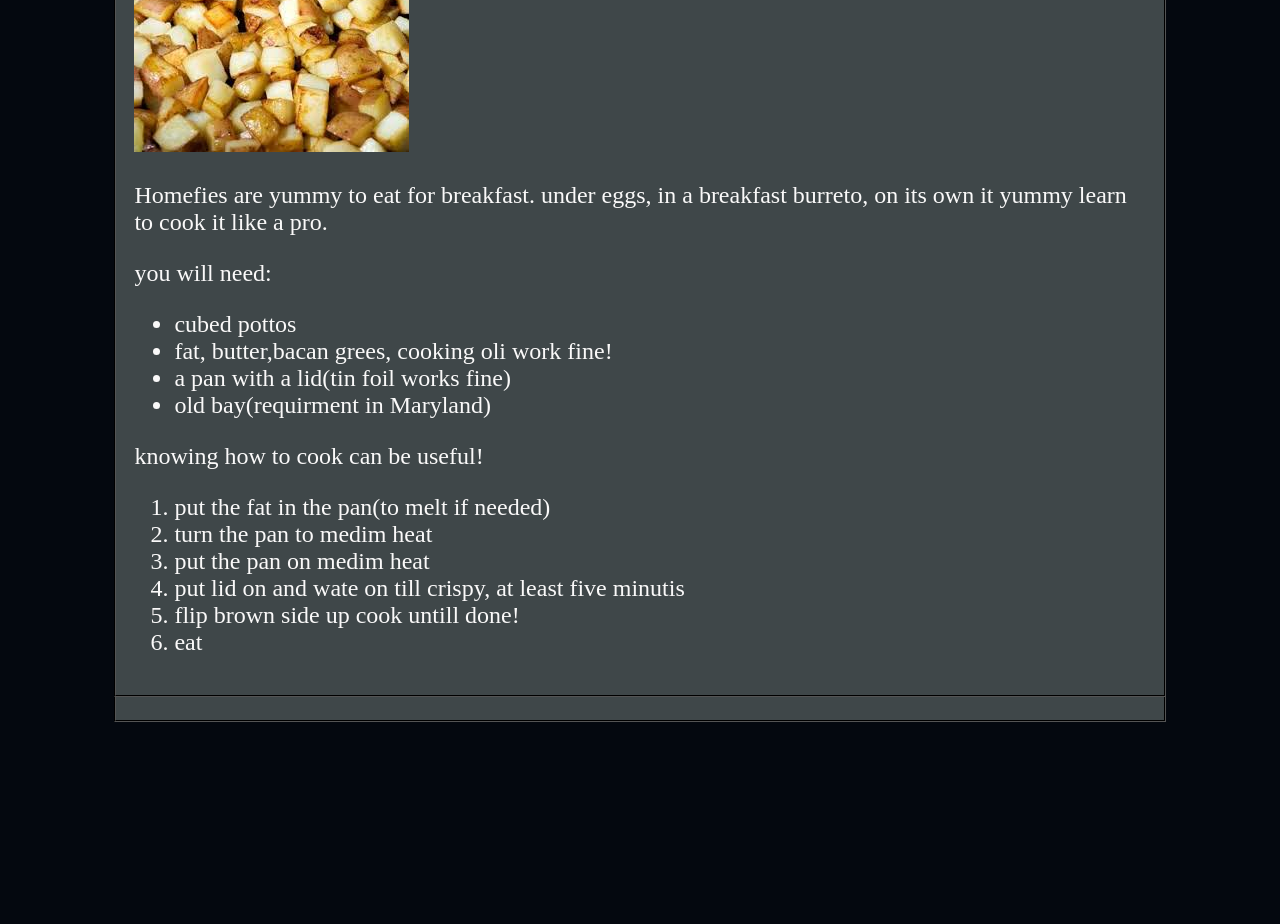
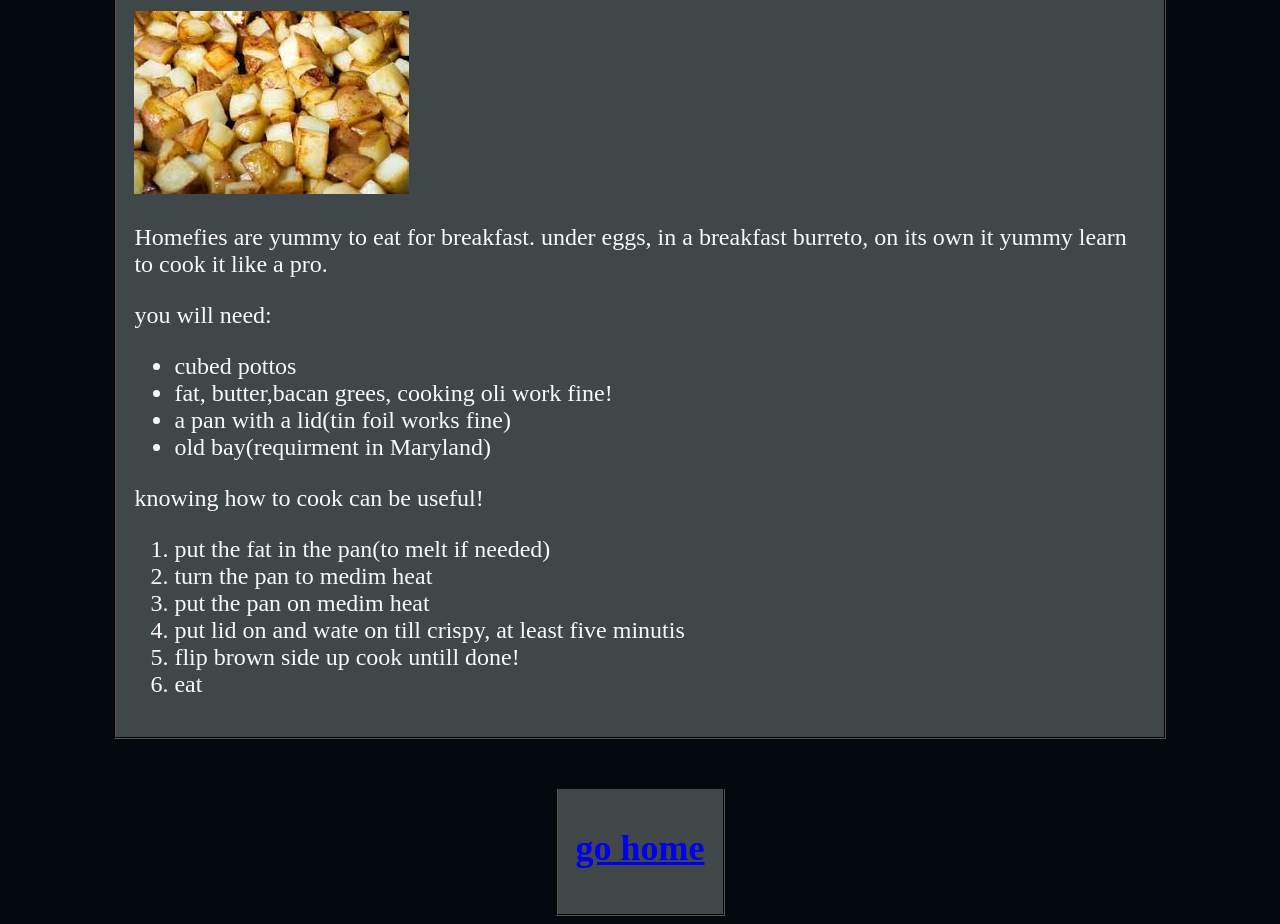
Before and after one commit to ComputerNerd234/odin-recipes, a plain HTML site: page homefrys.html in a window 1280 px wide. Shown: the part 167-1091 px from the top of the page. Before the commit the page ends 897 px from the top, so only its background shows below. Drawn offline with Linux system fonts and the light colour scheme.

Commit message:
CSS stuff added start botton

```diff
--- a/homefrys.html
+++ b/homefrys.html
@@ -7,7 +7,7 @@
 
 </head>
 <body>
-    <Fieldset>
+    <Fieldset id = "container">
     <h1>Homefies!</h1>
         <img src= "homefies.jpeg">
         <p>Homefies are yummy to eat for breakfast. under eggs, in a breakfast burreto, on its own it yummy learn to cook
@@ -33,7 +33,7 @@
     </Fieldset>
 
     <fieldset id="go-home">
-        <a href="index.html"></a>
+        <a href="index.html"> <h2>go home</h2></a>
     </fieldset>
 
 
--- a/styles.css
+++ b/styles.css
@@ -1,15 +1,18 @@
-Fieldset{
+#container{
     width: 80%;
     height: 100%;
+
+}
+fieldset{
     align-self: center;
     margin-left: auto;
     margin-right: auto;
+    margin-top: 50px;
     background-color: rgb(63, 71, 73);
     border-color: black;
     border-top: 0;
     font-size: 150%;
-
-
+    width:fit-content;
 
 }
 html{
```
